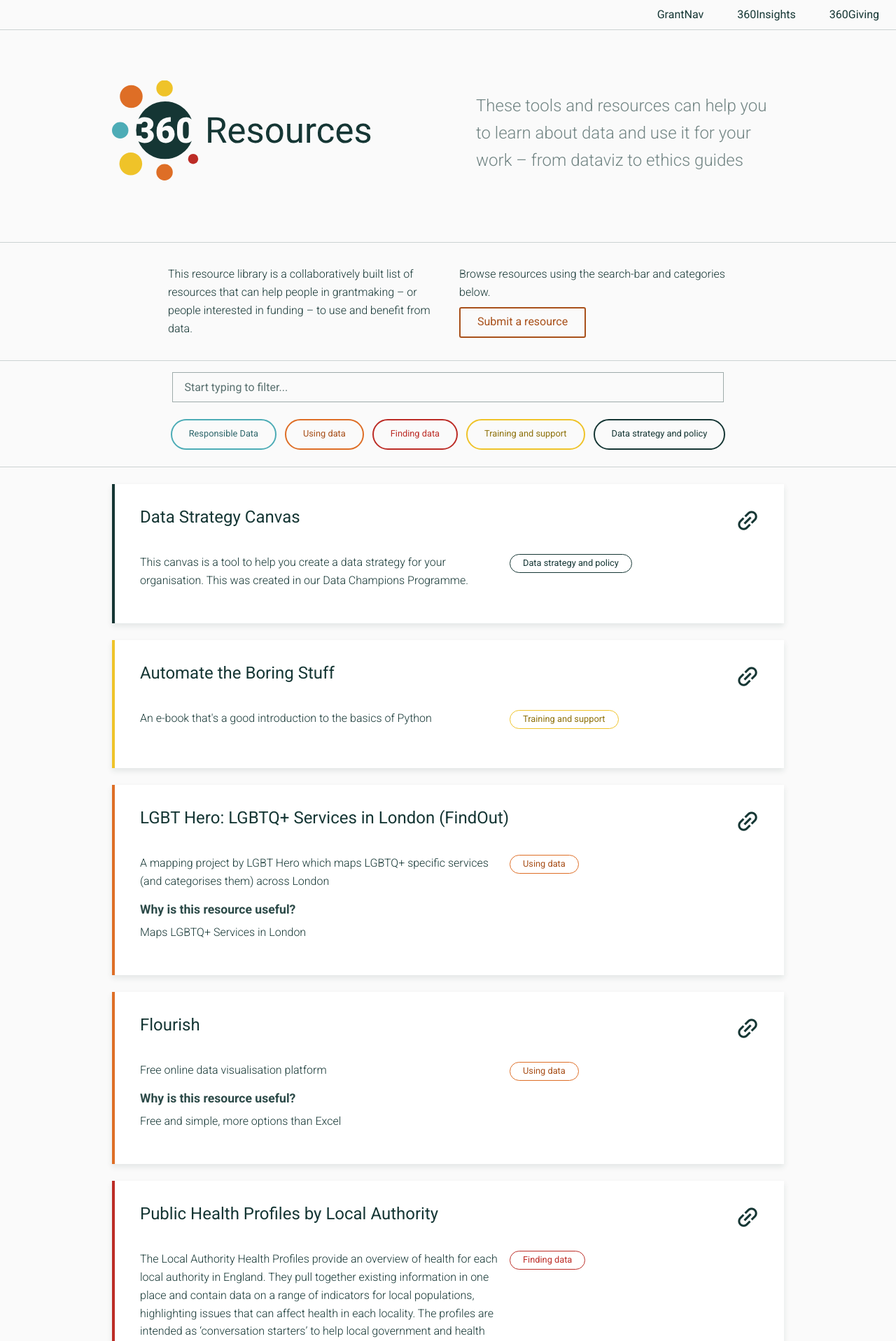
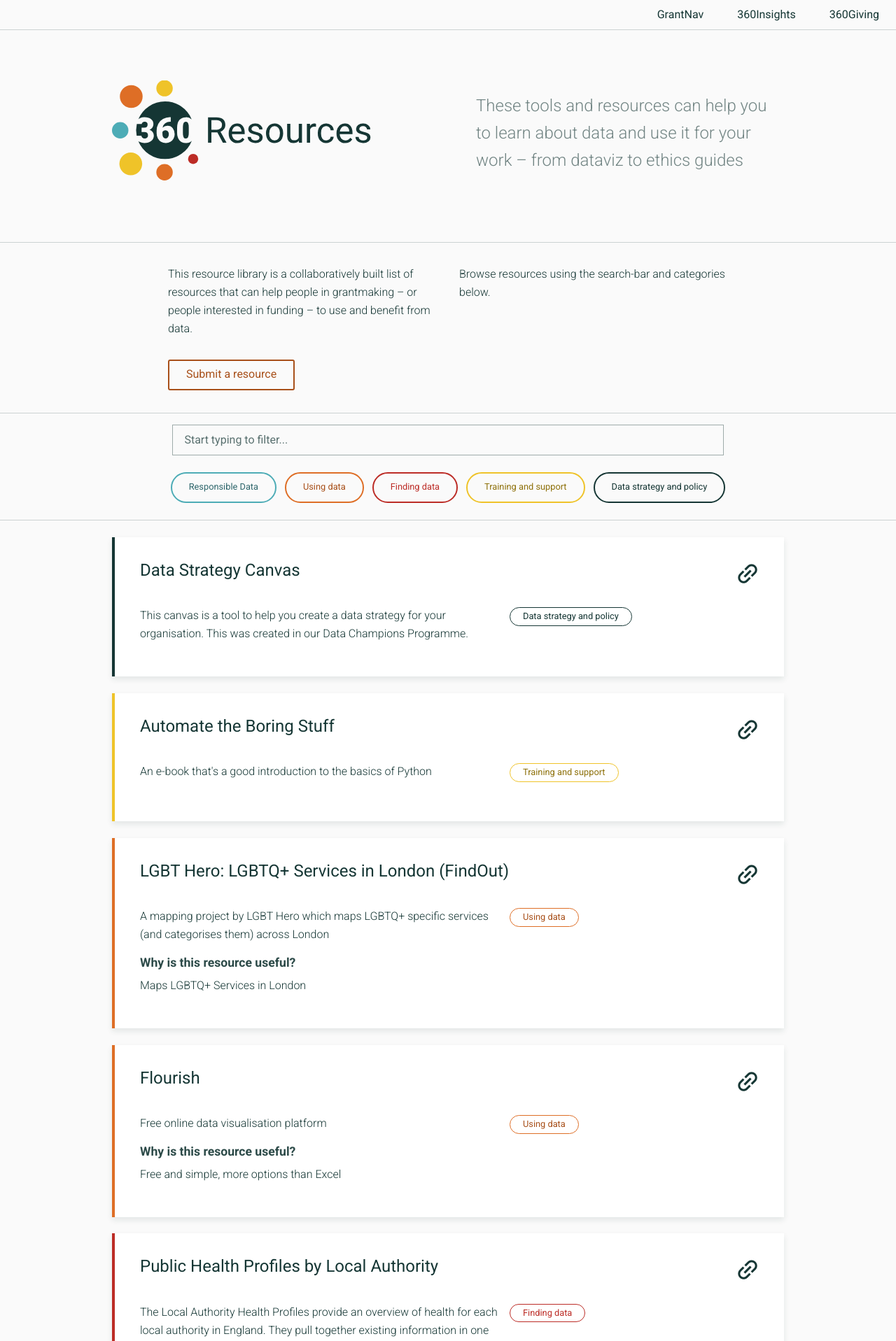
Before and after one commit to ThreeSixtyGiving/resource-library, a Jekyll site: the page built from source/index.html, in a window 1280 px wide. Shown: the top 1917 px of the page at 70% size. Built offline with Jekyll 4.4.1, drawn with Linux system fonts in a browser that asks for light colours.

Commit message:
put button on separate line

```diff
--- a/source/_includes/_intro.html
+++ b/source/_includes/_intro.html
@@ -9,6 +9,9 @@
 
         <div class="grid__1">
           <p>Browse resources using the search-bar and categories below.</p>
+        </div>
+
+        <div class="grid__all">
           <p><a href="/submit.html" class="button button-large">Submit a resource</a></p>
         </div>
       </div>
```
